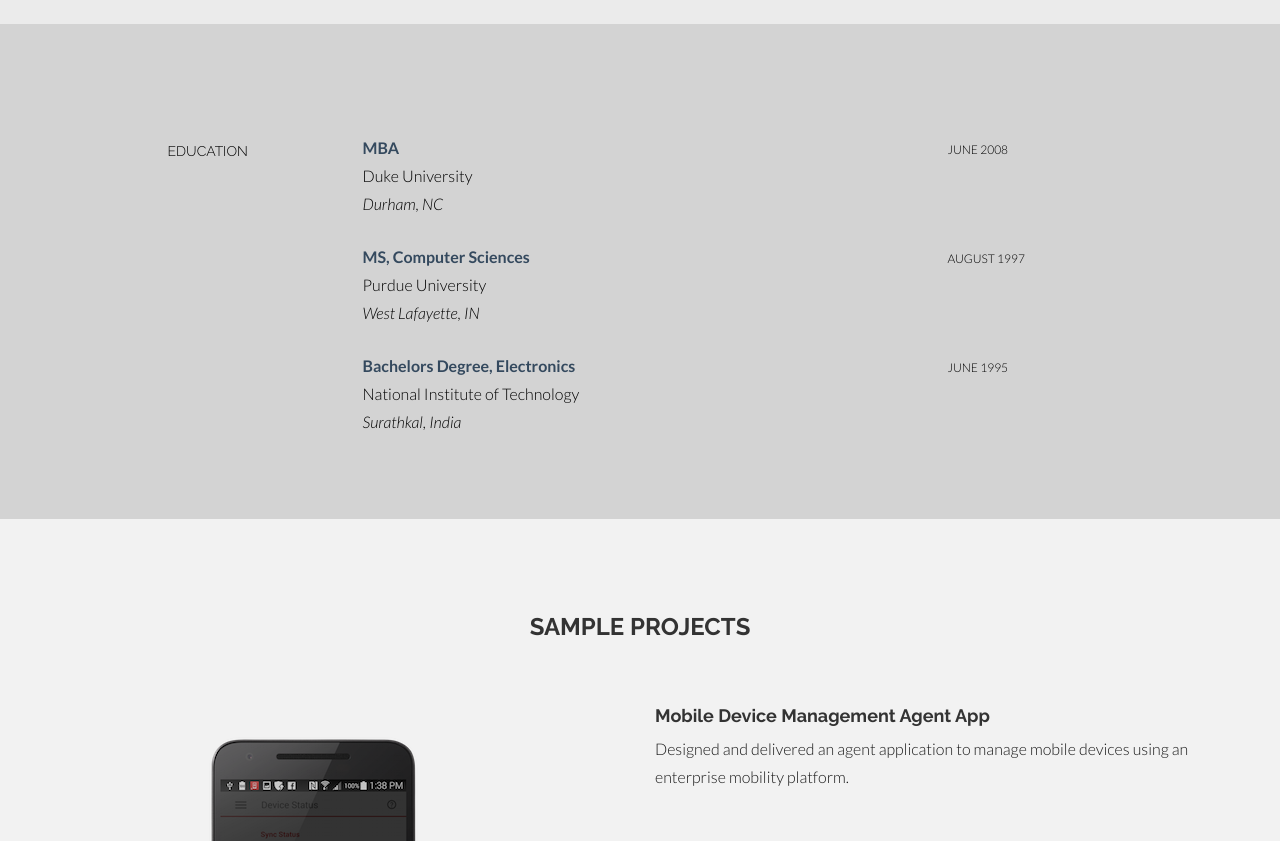
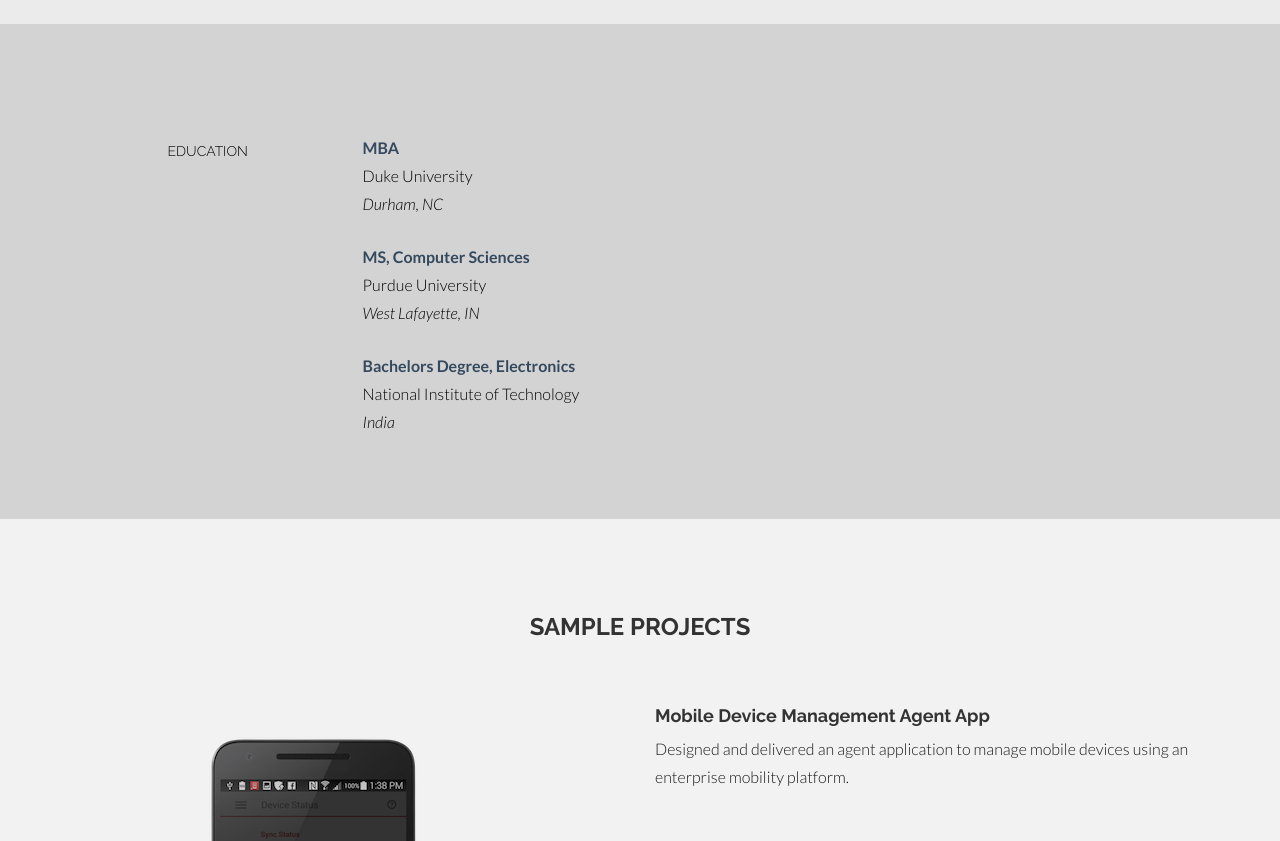
Before and after one commit to zenappguru/zenappguru.github.io, a plain HTML site: page index.html in a window 1280 px wide. Shown: the part 2960-3801 px from the top of the page. Drawn offline with Linux system fonts and the light colour scheme; grey boxes are pictures that could not be loaded; files whose address does not match are found by name.

Commit message:
Removed years

```diff
--- a/index.html
+++ b/index.html
@@ -253,10 +253,6 @@
 						<i>Durham, NC</i>
 					</p>
 				</div>
-				<div class="col-lg-3">
-					<p><sm>JUNE 2008</sm><br/>
-					</p>
-				</div>
 
 				<div class="col-lg-6 col-lg-offset-3">
 					<p><t>MS, Computer Sciences</t><br/>
@@ -264,18 +260,12 @@
                         <i>West Lafayette, IN</i>
 					</p>
 				</div>
-				<div class="col-lg-3">
-					<p><sm>AUGUST 1997</sm></p>
-				</div>
 
                 <div class="col-lg-6 col-lg-offset-3">
 					<p><t>Bachelors Degree, Electronics</t><br/>
 						National Institute of Technology <br/>
-                        <i>Surathkal, India</i>
+                        <i>India</i>
 					</p>
-				</div>
-				<div class="col-lg-3">
-					<p><sm>JUNE 1995</sm></p>
 				</div>
 
 		</div><!--/.row -->
```
